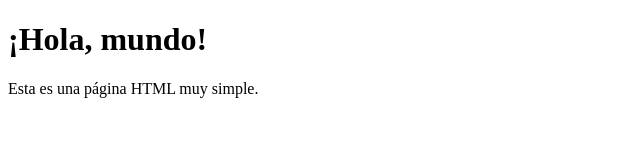
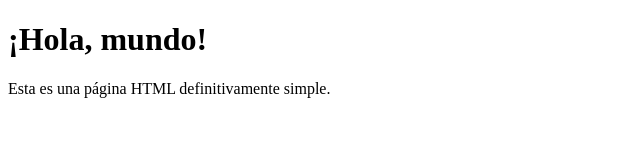
Before and after one commit to DanAraya1998/SC_302_Documentacion_JN_Daniel-Araya, a plain HTML site: page index.html in a window 1280 px wide. Shown: the full height of the page, 0-640 px from the left. Drawn offline with Linux system fonts and the light colour scheme.

Commit message:
Update index.html
Se asegura que la página HTML es definitivamente simple.

```diff
--- a/index.html
+++ b/index.html
@@ -6,6 +6,6 @@
 </head>
 <body>
     <h1>¡Hola, mundo!</h1>
-    <p>Esta es una página HTML muy simple.</p>
+    <p>Esta es una página HTML definitivamente simple.</p>
 </body>
 </html>
```
